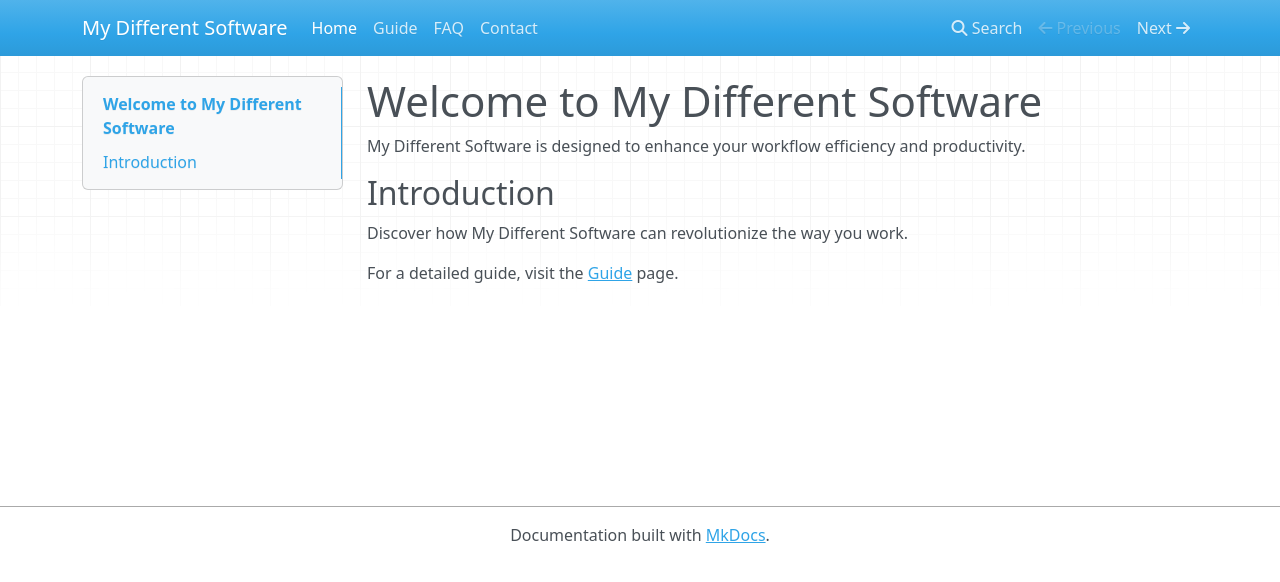
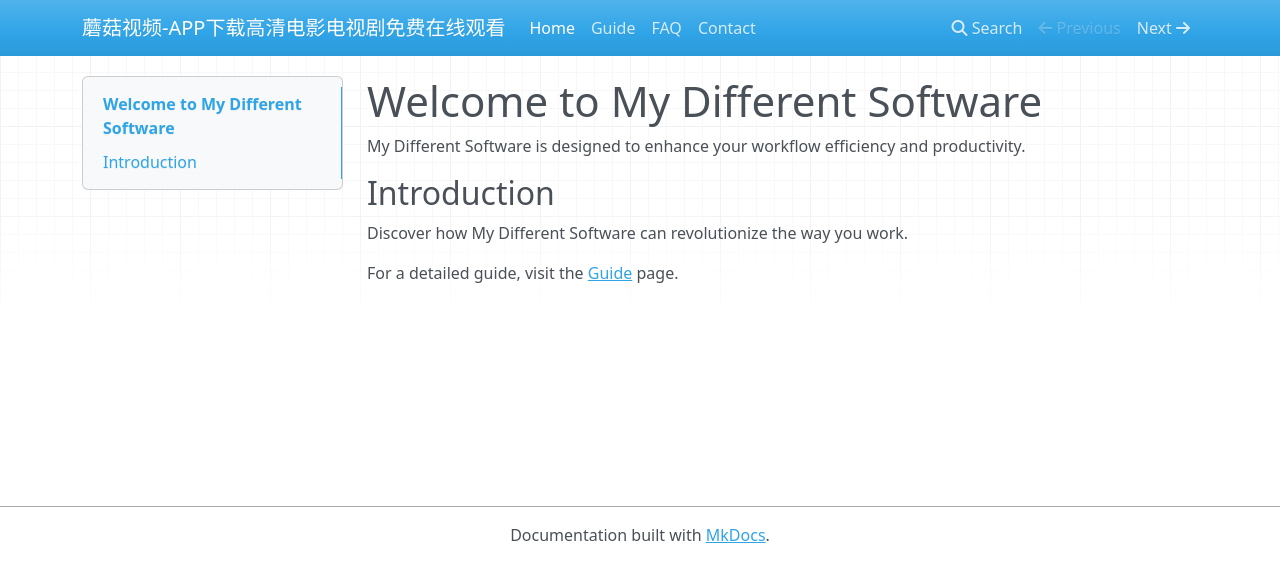
Before and after one commit to mobanba/004, an MkDocs documentation site: the page built from docs/index.md, in a window 1280 px wide. Shown: the top 582 px of the page. Built offline with MkDocs 1.6.1, drawn with Linux system fonts in a browser that asks for light colours; nearby versions of some CDN libraries.

Commit message:
Update mkdocs.yml

```diff
--- a/mkdocs.yml
+++ b/mkdocs.yml
@@ -1,4 +1,4 @@
-site_name: My Different Software
+site_name: 蘑菇视频-APP下载高清电影电视剧免费在线观看
 theme:
   name: mkdocs
 nav:
```
